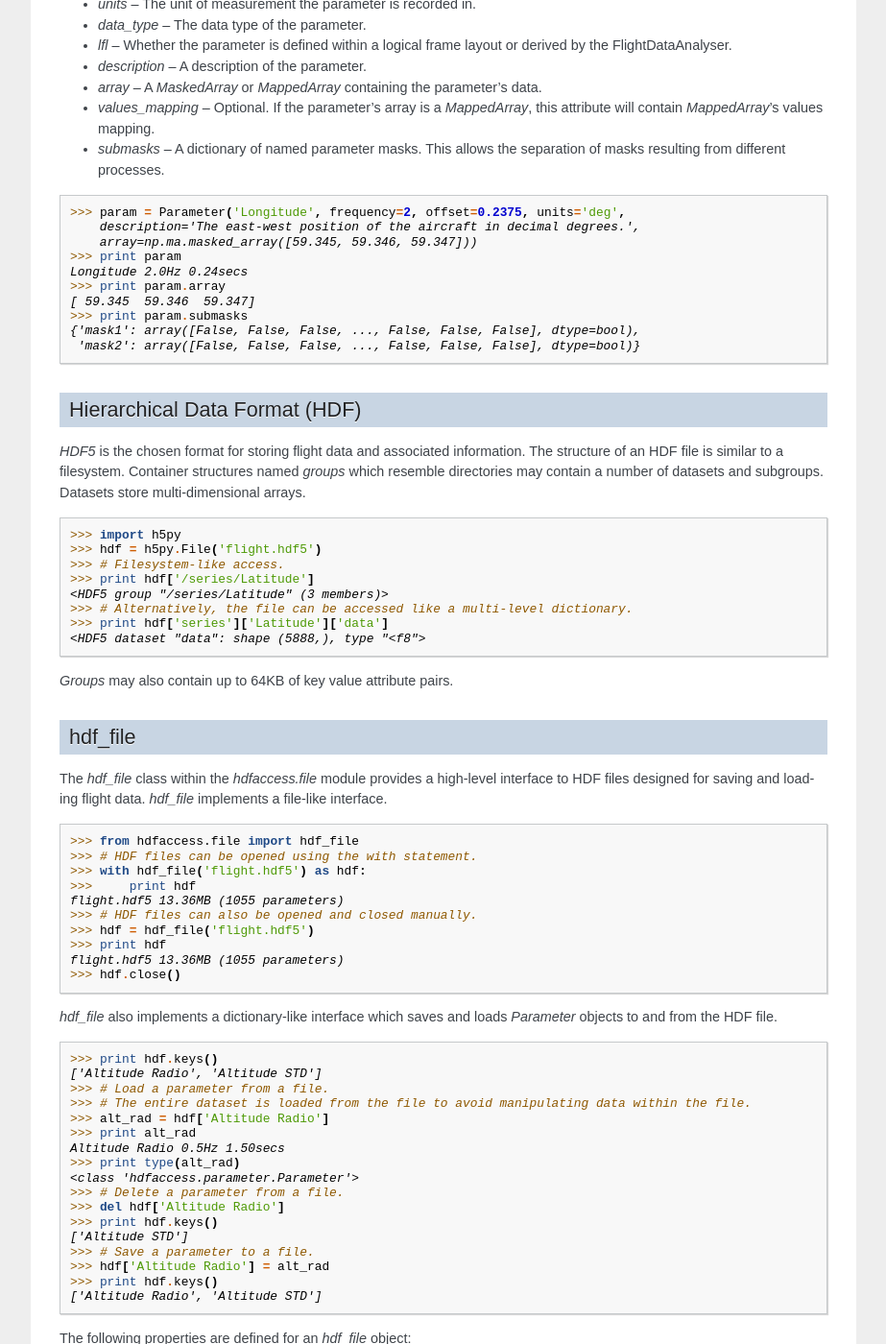
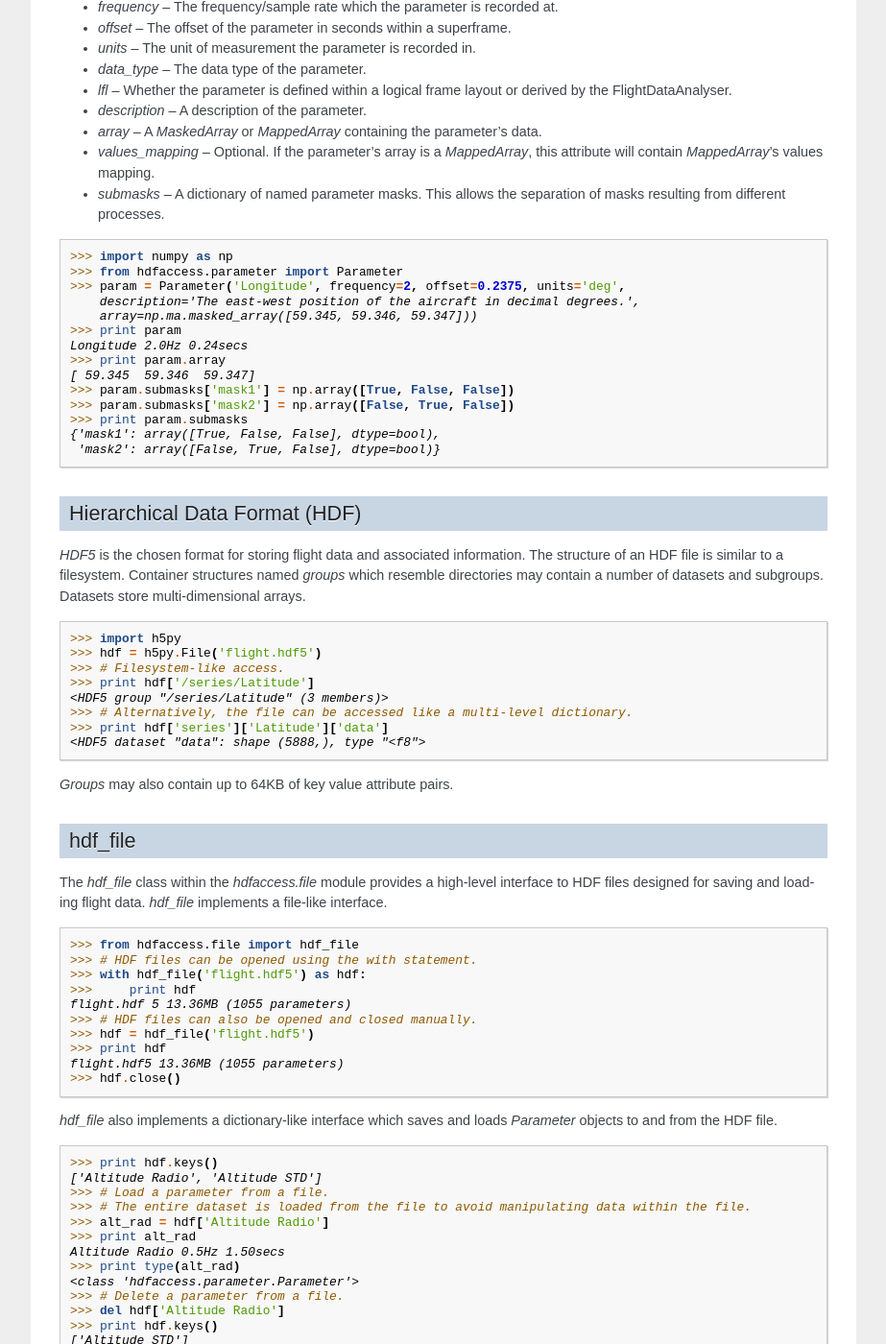
Before and after one commit to geolffrey/FlightDataAccessor, a Sphinx documentation site: the page built from doc/source/Overview.rst, in a window 1280 px wide and 1400 px high, scrolled down 2099 px. Shown: the whole window at 96% size, without its empty margins (198-1121 px from the left). Built offline with Sphinx 7.4.7, drawn with Linux system fonts in a browser that asks for light colours; formulas are drawn with MathJax 3; pages that are not in the unit, such as notebooks, are missing from menus; some of the changed text lies outside the part shown.

Commit message:
Doc: Added imports to code examples and fixed submasks.

```diff
--- a/doc/source/Overview.rst
+++ b/doc/source/Overview.rst
@@ -15,6 +15,7 @@ A `MaskedArray` is comprised of two `numpy` arrays. The first array stores the p
 
 .. code-block:: python
 
+   >>> import numpy as np
    >>> array = np.ma.masked_array([1, 2, 3, 4], mask=[False, False, True, False])
    >>> array
    masked_array(data = [1 2 -- 4],
@@ -37,6 +38,8 @@ MappedArrays
 
 .. code-block:: python
 
+   >>> import numpy as np
+   >>> from hdfaccess.parameter import MappedArray
    >>> a = MappedArray([1, 2, 3, 4], values_mapping={1: 'Not Installed', 2: 'ILS Mode Fail',
    3: 'Not Selected', 4: 'ILS Selected'})
    >>> a
@@ -102,6 +105,8 @@ A `Parameter` object has the following attributes:
 
 .. code-block:: python
 
+   >>> import numpy as np
+   >>> from hdfaccess.parameter import Parameter
    >>> param = Parameter('Longitude', frequency=2, offset=0.2375, units='deg',
        description='The east-west position of the aircraft in decimal degrees.',
        array=np.ma.masked_array([59.345, 59.346, 59.347]))
@@ -109,9 +114,11 @@ A `Parameter` object has the following attributes:
    Longitude 2.0Hz 0.24secs
    >>> print param.array
    [ 59.345  59.346  59.347]
+   >>> param.submasks['mask1'] = np.array([True, False, False])
+   >>> param.submasks['mask2'] = np.array([False, True, False])
    >>> print param.submasks
-   {'mask1': array([False, False, False, ..., False, False, False], dtype=bool),
-    'mask2': array([False, False, False, ..., False, False, False], dtype=bool)}
+   {'mask1': array([True, False, False], dtype=bool),
+    'mask2': array([False, True, False], dtype=bool)}
 
 ------------------------------
 Hierarchical Data Format (HDF)
@@ -144,7 +151,7 @@ The `hdf_file` class within the `hdfaccess.file` module provides a high-level in
    >>> # HDF files can be opened using the with statement.
    >>> with hdf_file('flight.hdf5') as hdf:
    >>>     print hdf
-   flight.hdf5 13.36MB (1055 parameters)
+   flight.hdf 5 13.36MB (1055 parameters)
    >>> # HDF files can also be opened and closed manually.
    >>> hdf = hdf_file('flight.hdf5')
    >>> print hdf
```
